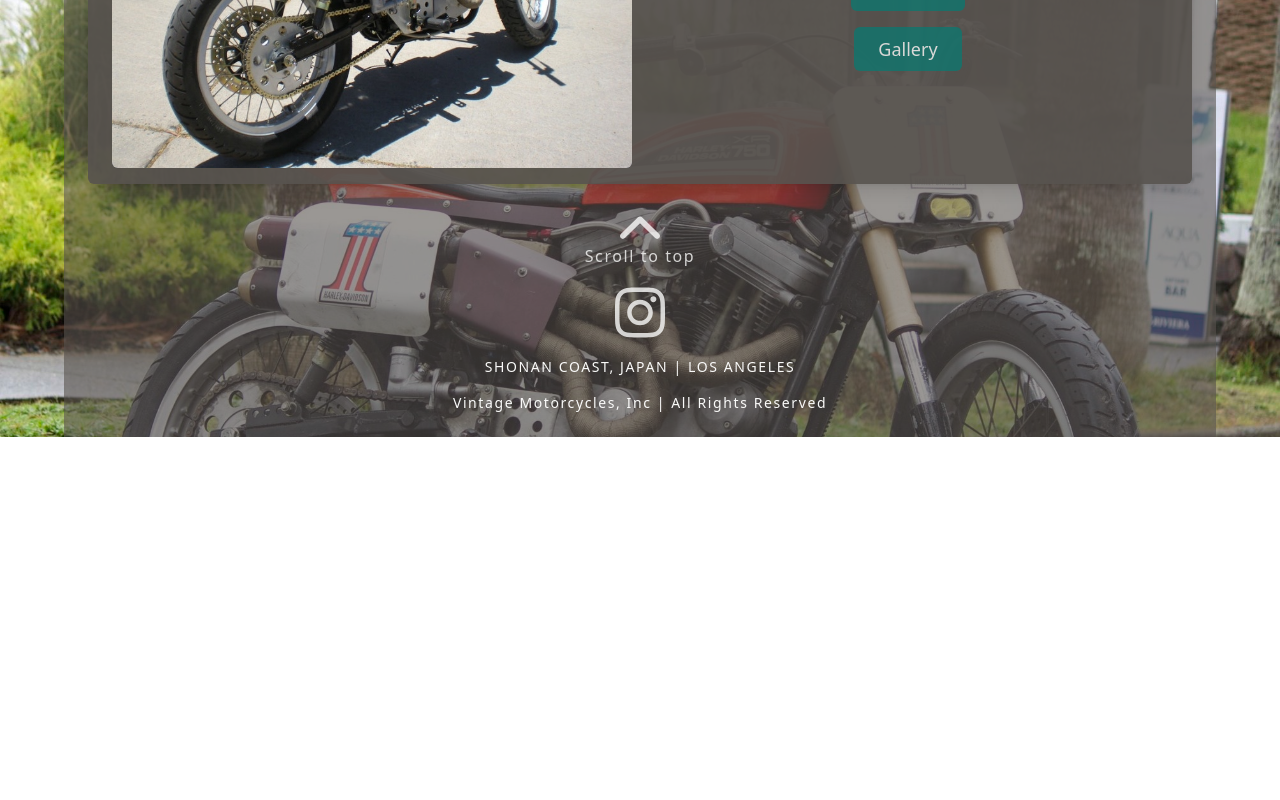
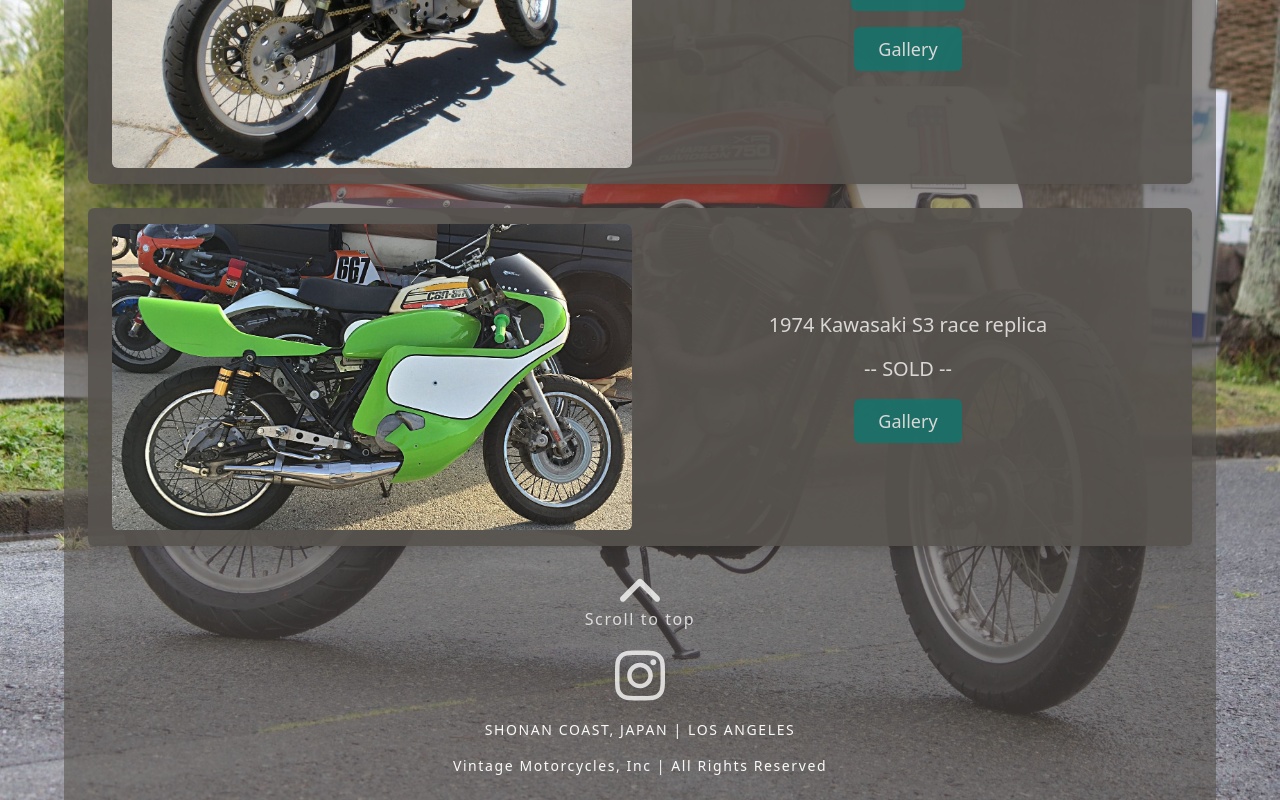
Before and after one commit to jedharwood/NycMotorcycles, a Next.js app: page /sold-archive in a window 1280 px wide. Shown: the part 4503-5303 px from the top of the page. Before the commit the page ends 4940 px from the top, so only its background shows below. Built offline with nearby package versions, Linux system fonts and the light colour scheme.

Commit message:
KawasakiS3

```diff
--- a/languages/en.json
+++ b/languages/en.json
@@ -169,6 +169,7 @@
   "pg.sold-archive.alt.bsa-starfire": "An image of an indigo coloured 1970 BSA B25 Starfire",
   "pg.sold-archive.alt.kawasaki-h1": "An image of a 1970 Monotrack Engineering Kawasaki H1 painted silver with green trim",
   "pg.sold-archive.alt.harley-xr750-replica": "An image of a Harley Davidson Streettracker XR750 replica in orange",
+  "pg.sold-archive.alt.kawasaki-s3": "An image of a lime green 1974 Kawasaki S3 race replica",
   "pg.sold-archive.alt": "",
   "pg.sold-archive.contact-button": "Contact",
   "pg.sold-archive.gallery-link-button": "Gallery",
@@ -188,6 +189,7 @@
   "pg.sold-archive.card.bsa-starfire": "1970 BSA B25 Starfire",
   "pg.sold-archive.card.kawasaki-h1": "1970 Monotrack Engineering Kawasaki H1",
   "pg.sold-archive.card.harley-xr750-replica": "Streettracker XR750 replica",
+  "pg.sold-archive.card.kawasaki-s3": "1974 Kawasaki S3 race replica",
   "pg.gallery.head.meta.title": "{bike} gallery",
   "pg.gallery.head.meta.content": "A gallery of images for the {bike} sold by New York City Motorcycles "
 }
--- a/pages/sold-archive/index.tsx
+++ b/pages/sold-archive/index.tsx
@@ -44,6 +44,7 @@ const SoldArchivePage: FC = () => {
         {buildSoldCard('bsaStarfire', 'bsa-starfire')}
         {buildSoldCard('kawasakiH1', 'kawasaki-h1')}
         {buildSoldCard('harleyXr750Replica', 'harley-xr750-replica', 'call')}
+        {buildSoldCard('kawasakiS3', 'kawasaki-s3')}
       </main>
     </>
   )
--- a/public/images/sold-archive/image-catalog.ts
+++ b/public/images/sold-archive/image-catalog.ts
@@ -59,4 +59,10 @@ export const images: ImageCatalog = {
     width: 816,
     height: 605,
   },
+  kawasakiS3: {
+    imageSrc: '/images/sold-archive/kawasaki-s3.jpeg',
+    imageAlt: 'pg.sold-archive.alt.kawasaki-s3',
+    width: 1500,
+    height: 885,
+  },
 }
```
Also changed, not shown: public/images/sold-archive/kawasaki-s3.jpeg (added).
